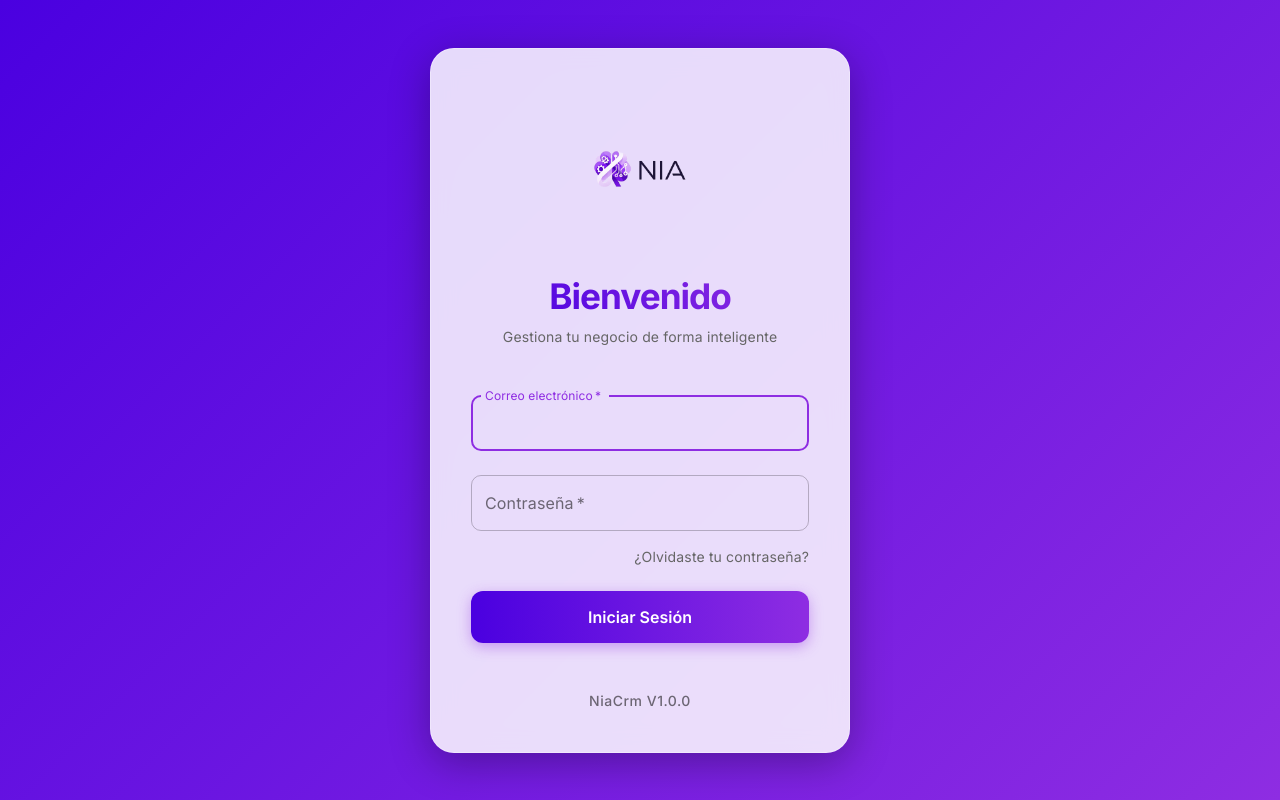
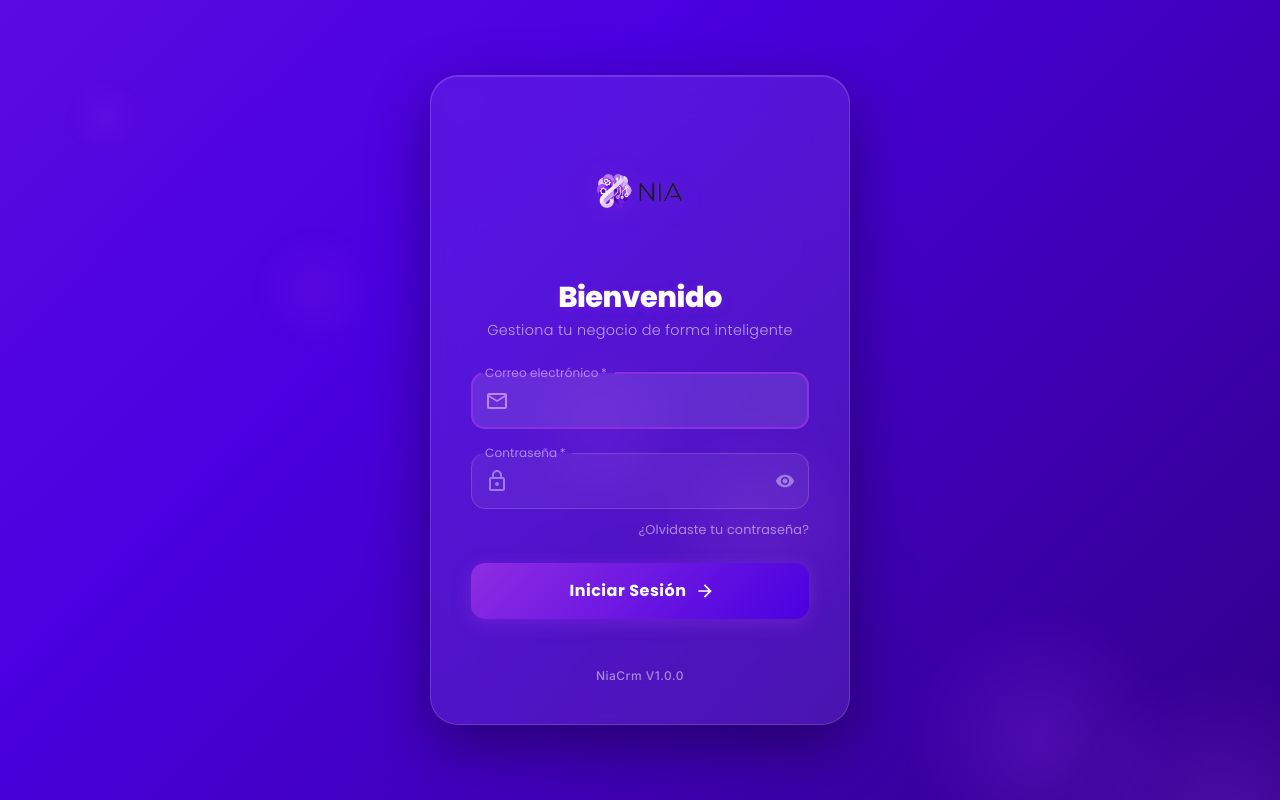
Before and after one commit to Ciyei0/Nia_CRM, a React (Create React App) app in the folder frontend/: page /login in a window 1280 px wide. Built offline with nearby package versions, Linux system fonts and the light colour scheme; no server answers; what chartjs-plugin-datalabels, mic-recorder-to-mp3 would draw is missing.

Commit message:
feat(ui): premium login redesign with animations, icons, floating orbs and glassmorphism

```diff
--- a/frontend/src/pages/Login/index.js
+++ b/frontend/src/pages/Login/index.js
@@ -5,126 +5,288 @@ import Button from "@material-ui/core/Button";
 import CssBaseline from "@material-ui/core/CssBaseline";
 import TextField from "@material-ui/core/TextField";
 import Link from "@material-ui/core/Link";
-import Grid from "@material-ui/core/Grid";
 import Box from "@material-ui/core/Box";
 import Typography from "@material-ui/core/Typography";
+import InputAdornment from "@material-ui/core/InputAdornment";
+import IconButton from "@material-ui/core/IconButton";
 import { makeStyles } from "@material-ui/core/styles";
-import { versionSystem } from "../../../package.json";
+import EmailOutlinedIcon from "@material-ui/icons/EmailOutlined";
+import LockOutlinedIcon from "@material-ui/icons/LockOutlined";
+import Visibility from "@material-ui/icons/Visibility";
+import VisibilityOff from "@material-ui/icons/VisibilityOff";
+import ArrowForwardIcon from "@material-ui/icons/ArrowForward";
 import { i18n } from "../../translate/i18n";
 import api from "../../services/api";
-import { nomeEmpresa } from "../../../package.json";
 import { AuthContext } from "../../context/Auth/AuthContext";
 import niaLogo from "../../assets/nia-logo.png";
 
 const Copyright = () => {
 	return (
-		<Typography variant="body2" color="textSecondary" align="center" style={{ fontWeight: 500, letterSpacing: "0.5px" }}>
+		<Typography variant="body2" align="center" style={{ fontWeight: 500, letterSpacing: "0.5px", color: "rgba(255,255,255,0.5)", fontSize: "0.75rem" }}>
 			NiaCrm V1.0.0
 		</Typography>
 	);
 };
 
+// Floating orbs for the animated background
+const FloatingOrbs = () => {
+	return (
+		<div style={{ position: "absolute", top: 0, left: 0, width: "100%", height: "100%", overflow: "hidden", pointerEvents: "none", zIndex: 0 }}>
+			{[...Array(6)].map((_, i) => (
+				<div
+					key={i}
+					style={{
+						position: "absolute",
+						borderRadius: "50%",
+						background: `radial-gradient(circle, rgba(142, 45, 226, ${0.15 + i * 0.03}), transparent 70%)`,
+						width: `${80 + i * 50}px`,
+						height: `${80 + i * 50}px`,
+						top: `${10 + i * 15}%`,
+						left: `${5 + i * 16}%`,
+						animation: `floatOrb${i} ${6 + i * 2}s ease-in-out infinite`,
+					}}
+				/>
+			))}
+		</div>
+	);
+};
+
 const useStyles = makeStyles(theme => ({
+	"@global": {
+		"@import": "url('https://fonts.googleapis.com/css2?family=Poppins:wght@300;400;500;600;700;800;900&display=swap')",
+		"@keyframes fadeInUp": {
+			"from": { opacity: 0, transform: "translateY(30px)" },
+			"to": { opacity: 1, transform: "translateY(0)" },
+		},
+		"@keyframes fadeInScale": {
+			"from": { opacity: 0, transform: "scale(0.8)" },
+			"to": { opacity: 1, transform: "scale(1)" },
+		},
+		"@keyframes shimmer": {
+			"0%": { backgroundPosition: "-200% center" },
+			"100%": { backgroundPosition: "200% center" },
+		},
+		"@keyframes pulseGlow": {
+			"0%, 100%": { boxShadow: "0 4px 14px rgba(142, 45, 226, 0.4)" },
+			"50%": { boxShadow: "0 4px 30px rgba(142, 45, 226, 0.7)" },
+		},
+		"@keyframes gradientShift": {
+			"0%": { backgroundPosition: "0% 50%" },
+			"50%": { backgroundPosition: "100% 50%" },
+			"100%": { backgroundPosition: "0% 50%" },
+		},
+		"@keyframes floatOrb0": {
+			"0%, 100%": { transform: "translate(0px, 0px)" },
+			"50%": { transform: "translate(30px, -40px)" },
+		},
+		"@keyframes floatOrb1": {
+			"0%, 100%": { transform: "translate(0px, 0px)" },
+			"50%": { transform: "translate(-25px, 35px)" },
+		},
+		"@keyframes floatOrb2": {
+			"0%, 100%": { transform: "translate(0px, 0px)" },
+			"50%": { transform: "translate(40px, 20px)" },
+		},
+		"@keyframes floatOrb3": {
+			"0%, 100%": { transform: "translate(0px, 0px)" },
+			"50%": { transform: "translate(-35px, -30px)" },
+		},
+		"@keyframes floatOrb4": {
+			"0%, 100%": { transform: "translate(0px, 0px)" },
+			"50%": { transform: "translate(20px, 45px)" },
+		},
+		"@keyframes floatOrb5": {
+			"0%, 100%": { transform: "translate(0px, 0px)" },
+			"50%": { transform: "translate(-40px, -20px)" },
+		},
+	},
 	root: {
 		height: "100vh",
 		display: "flex",
 		alignItems: "center",
 		justifyContent: "center",
-		background: "linear-gradient(135deg, #4A00E0 0%, #8E2DE2 100%)", // Modern purple palette
+		background: "linear-gradient(-45deg, #1a0033, #4A00E0, #8E2DE2, #3a0077)",
+		backgroundSize: "400% 400%",
+		animation: "$gradientShift 15s ease infinite",
+		position: "relative",
+		fontFamily: "'Poppins', sans-serif",
 	},
 	paper: {
 		padding: theme.spacing(5),
 		display: "flex",
 		flexDirection: "column",
 		alignItems: "center",
-		backgroundColor: theme.palette.type === "light" ? "rgba(255, 255, 255, 0.85)" : "rgba(30, 30, 30, 0.85)",
-		backdropFilter: "blur(12px)",
-		borderRadius: "24px",
-		boxShadow: "0 10px 40px rgba(0, 0, 0, 0.3)",
-		border: "1px solid rgba(255, 255, 255, 0.3)",
+		backgroundColor: "rgba(255, 255, 255, 0.08)",
+		backdropFilter: "blur(20px)",
+		WebkitBackdropFilter: "blur(20px)",
+		borderRadius: "28px",
+		boxShadow: "0 20px 60px rgba(0, 0, 0, 0.4), inset 0 1px 0 rgba(255,255,255,0.15)",
+		border: "1px solid rgba(255, 255, 255, 0.15)",
 		width: "100%",
 		maxWidth: "420px",
 		margin: theme.spacing(2),
+		animation: "$fadeInUp 0.8s ease-out",
+		position: "relative",
+		zIndex: 1,
 	},
 	form: {
-		width: "100%", // Fix IE 11 issue.
+		width: "100%",
 		marginTop: theme.spacing(1),
 	},
 	submit: {
 		margin: theme.spacing(3, 0, 2),
-		padding: "12px",
+		padding: "14px",
 		fontSize: "1rem",
-		fontWeight: 600,
-		borderRadius: "12px",
-		background: "linear-gradient(to right, #4A00E0, #8E2DE2)",
+		fontWeight: 700,
+		fontFamily: "'Poppins', sans-serif",
+		borderRadius: "14px",
+		background: "linear-gradient(135deg, #8E2DE2, #4A00E0)",
 		color: "white",
 		boxShadow: "0 4px 14px rgba(142, 45, 226, 0.4)",
-		transition: "transform 0.2s, box-shadow 0.2s",
+		transition: "all 0.3s cubic-bezier(0.4, 0, 0.2, 1)",
+		textTransform: "none",
+		letterSpacing: "0.5px",
+		animation: "$pulseGlow 3s ease-in-out infinite",
 		"&:hover": {
-			background: "linear-gradient(to right, #3A00B0, #7E1DD2)",
-			boxShadow: "0 6px 20px rgba(142, 45, 226, 0.6)",
-			transform: "translateY(-1px)",
+			background: "linear-gradient(135deg, #9f44f0, #5a10f0)",
+			boxShadow: "0 8px 25px rgba(142, 45, 226, 0.6)",
+			transform: "translateY(-2px)",
+		},
+		"&:active": {
+			transform: "translateY(0px)",
 		}
 	},
 	logoContainer: {
 		display: "flex",
 		flexDirection: "column",
 		alignItems: "center",
-		marginBottom: theme.spacing(3),
+		marginBottom: theme.spacing(1),
+		animation: "$fadeInScale 0.6s ease-out",
+	},
+	logoImg: {
+		width: "100%",
+		maxWidth: "150px",
+		marginBottom: "4px",
+		filter: "drop-shadow(0 4px 12px rgba(142, 45, 226, 0.3))",
+		transition: "transform 0.4s ease",
+		"&:hover": {
+			transform: "scale(1.05)",
+		},
 	},
 	logoInfo: {
-		marginTop: theme.spacing(2),
+		marginTop: theme.spacing(1),
 		textAlign: "center",
 	},
 	title: {
-		fontWeight: 900,
-		fontSize: "2.2rem",
-		letterSpacing: "-1px",
-		fontFamily: "'Poppins', 'Inter', 'Roboto', sans-serif",
-		background: "linear-gradient(45deg, #4A00E0, #8E2DE2)",
-		WebkitBackgroundClip: "text",
-		WebkitTextFillColor: "transparent",
-		marginBottom: theme.spacing(1),
+		fontWeight: 800,
+		fontSize: "1.8rem",
+		letterSpacing: "-0.5px",
+		fontFamily: "'Poppins', sans-serif",
+		color: "#fff",
+		marginBottom: "4px",
 		textAlign: "center",
+		textShadow: "0 2px 10px rgba(142, 45, 226, 0.3)",
 	},
 	subtitle: {
-		fontWeight: 400,
-		color: theme.palette.type === "light" ? "#666" : "#aaa",
+		fontWeight: 300,
+		fontFamily: "'Poppins', sans-serif",
+		color: "rgba(255, 255, 255, 0.6)",
+		fontSize: "0.9rem",
+		letterSpacing: "0.3px",
 	},
 	textFieldWrapper: {
 		"& .MuiOutlinedInput-root": {
-			borderRadius: "10px",
-			"&.Mui-focused fieldset": {
+			borderRadius: "14px",
+			backgroundColor: "rgba(255,255,255,0.06)",
+			color: "#fff",
+			fontFamily: "'Poppins', sans-serif",
+			transition: "all 0.3s ease",
+			"&:hover": {
+				backgroundColor: "rgba(255,255,255,0.1)",
+			},
+			"& fieldset": {
+				borderColor: "rgba(255,255,255,0.15)",
+				transition: "border-color 0.3s ease",
+			},
+			"&.Mui-focused": {
+				backgroundColor: "rgba(255,255,255,0.1)",
+				"& fieldset": {
 					borderColor: "#8E2DE2",
+					borderWidth: "2px",
 				},
 			},
-		"& .MuiInputLabel-outlined.Mui-focused": {
-			color: "#8E2DE2",
-		}
+		},
+		"& .MuiInputLabel-outlined": {
+			color: "rgba(255,255,255,0.5)",
+			fontFamily: "'Poppins', sans-serif",
+			fontWeight: 400,
+			"&.Mui-focused": {
+				color: "#c084fc",
+			},
+		},
+		"& .MuiInputAdornment-root .MuiSvgIcon-root": {
+			color: "rgba(255,255,255,0.4)",
+			transition: "color 0.3s ease",
+		},
+		"& .Mui-focused .MuiInputAdornment-root .MuiSvgIcon-root": {
+			color: "#c084fc",
+		},
 	},
 	forgotPasswordLink: {
-		color: theme.palette.type === "light" ? "#666" : "#aaa",
+		color: "rgba(255,255,255,0.5)",
 		textDecoration: "none",
+		fontFamily: "'Poppins', sans-serif",
+		fontSize: "0.8rem",
+		fontWeight: 400,
+		transition: "color 0.3s ease",
 		"&:hover": {
-			color: "#8E2DE2",
-			textDecoration: "underline",
+			color: "#c084fc",
+			textDecoration: "none",
 		}
 	},
 	registerLink: {
-		color: "#8E2DE2",
+		color: "#c084fc",
 		fontWeight: 600,
+		fontFamily: "'Poppins', sans-serif",
 		textDecoration: "none",
+		transition: "color 0.3s ease",
 		"&:hover": {
-			textDecoration: "underline",
+			color: "#e0b0ff",
+			textDecoration: "none",
 		}
-	}
+	},
+	divider: {
+		display: "flex",
+		alignItems: "center",
+		margin: theme.spacing(2, 0, 1),
+		"& span": {
+			color: "rgba(255,255,255,0.3)",
+			fontSize: "0.75rem",
+			fontFamily: "'Poppins', sans-serif",
+			padding: "0 12px",
+			fontWeight: 400,
+		},
+		"&::before, &::after": {
+			content: '""',
+			flex: 1,
+			height: "1px",
+			background: "linear-gradient(to right, transparent, rgba(255,255,255,0.15), transparent)",
+		},
+	},
+	showPasswordBtn: {
+		color: "rgba(255,255,255,0.4)",
+		transition: "color 0.3s ease",
+		"&:hover": {
+			color: "#c084fc",
+			backgroundColor: "transparent",
+		},
+	},
 }));
 
 const Login = () => {
 	const classes = useStyles();
-
 	const [user, setUser] = useState({ email: "", password: "" });
-
+	const [showPassword, setShowPassword] = useState(false);
 	const { handleLogin } = useContext(AuthContext);
 	const [viewregister, setviewregister] = useState('disabled');
 
@@ -151,17 +313,14 @@ const Login = () => {
 		handleLogin(user);
 	};
 
-	const logo = `${process.env.REACT_APP_BACKEND_URL}/public/logotipos/login.png`;
-	const randomValue = Math.random();
-	const logoWithRandom = `${logo}?r=${randomValue}`;
-
 	return (
 		<div className={classes.root}>
 			<CssBaseline />
+			<FloatingOrbs />
 
 			<div className={classes.paper}>
 				<div className={classes.logoContainer}>
-					<img style={{ width: "100%", maxWidth: "160px", marginBottom: "8px" }} src={niaLogo} alt="Nia CRM Logo" />
+					<img className={classes.logoImg} src={niaLogo} alt="Nia CRM Logo" />
 					<div className={classes.logoInfo}>
 						<Typography component="h1" variant="h5" className={classes.title}>
 							Bienvenido
@@ -186,6 +345,13 @@ const Login = () => {
 						autoComplete="email"
 						autoFocus
 						className={classes.textFieldWrapper}
+						InputProps={{
+							startAdornment: (
+								<InputAdornment position="start">
+									<EmailOutlinedIcon />
+								</InputAdornment>
+							),
+						}}
 					/>
 					<TextField
 						variant="outlined"
@@ -194,15 +360,34 @@ const Login = () => {
 						fullWidth
 						name="password"
 						label={i18n.t("login.form.password")}
-						type="password"
+						type={showPassword ? "text" : "password"}
 						id="password"
 						value={user.password}
 						onChange={handleChangeInput}
 						autoComplete="current-password"
 						className={classes.textFieldWrapper}
+						InputProps={{
+							startAdornment: (
+								<InputAdornment position="start">
+									<LockOutlinedIcon />
+								</InputAdornment>
+							),
+							endAdornment: (
+								<InputAdornment position="end">
+									<IconButton
+										className={classes.showPasswordBtn}
+										onClick={() => setShowPassword(!showPassword)}
+										edge="end"
+										size="small"
+									>
+										{showPassword ? <VisibilityOff fontSize="small" /> : <Visibility fontSize="small" />}
+									</IconButton>
+								</InputAdornment>
+							),
+						}}
 					/>
 
-					<Box display="flex" justifyContent="flex-end" mt={1}>
+					<Box display="flex" justifyContent="flex-end" mt={0.5}>
 						<Link component={RouterLink} to="/forgetpsw" variant="body2" className={classes.forgotPasswordLink}>
 							¿Olvidaste tu contraseña?
 						</Link>
@@ -213,12 +398,17 @@ const Login = () => {
 						fullWidth
 						variant="contained"
 						className={classes.submit}
+						endIcon={<ArrowForwardIcon />}
 					>
 						Iniciar Sesión
 					</Button>
 
 					{viewregister === "enabled" && (
-						<Box display="flex" justifyContent="center" mt={2}>
+						<>
+							<div className={classes.divider}>
+								<span>o</span>
+							</div>
+							<Box display="flex" justifyContent="center" mt={1}>
 								<Link
 									href="#"
 									variant="body2"
@@ -226,9 +416,10 @@ const Login = () => {
 									to="/signup"
 									className={classes.registerLink}
 								>
-								{i18n.t("login.buttons.register")}
+									Crear una cuenta nueva
 								</Link>
 							</Box>
+						</>
 					)}
 					<Box mt={4}>
 						<Copyright />
```
Lines whose indentation alone changed are shown as unchanged.
